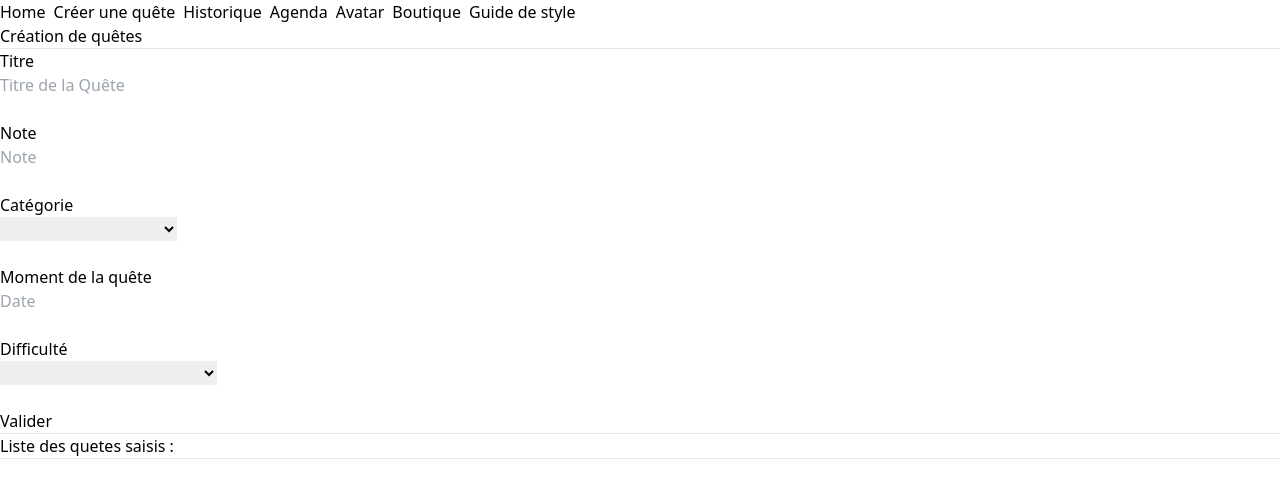
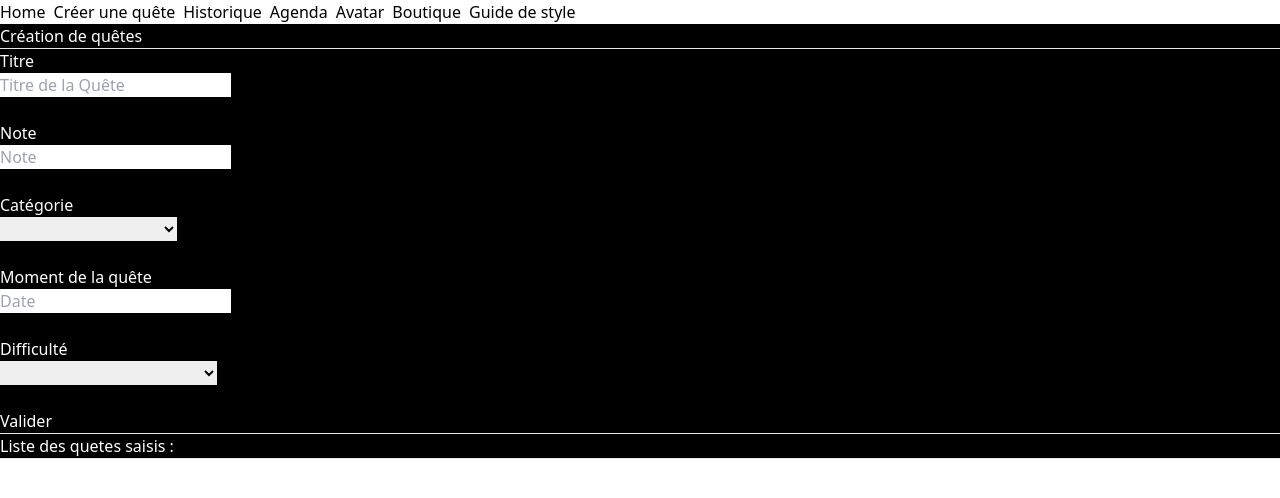
Before and after one commit to gros-eliot/Arquest-app, a Vue app: page /create_quest in a window 1280 px wide. Shown: the top 498 px of the page. Built offline with nearby package versions, Linux system fonts and the light colour scheme.

Commit message:
Couleur Création de quete

```diff
--- a/src/views/QuestCreateView.vue
+++ b/src/views/QuestCreateView.vue
@@ -1,12 +1,12 @@
 <template>
-  <div>
-    <div class="title center">Création de quêtes</div>
+  <div class="bg-black">
+    <div class="title center text-white">Création de quêtes</div>
     <hr />
     <div class="row">
       <form @submit.prevent="saisie" class="container">
         <div class="input-group">
           <div class="input-group-prepend">
-            <span class="input-group-text">Titre</span>
+            <span class="input-group-text text-white">Titre</span>
           </div>
           <input
             type="text"
@@ -19,7 +19,7 @@
 
         <div class="input-group">
           <div class="input-group-prepend">
-            <span class="input-group-text">Note</span>
+            <span class="input-group-text text-white">Note</span>
           </div>
           <input
             type="text"
@@ -32,7 +32,7 @@
 
         <div class="input-group">
           <div class="input-group-prepend">
-            <span class="input-group-text">Catégorie</span>
+            <span class="input-group-text text-white">Catégorie</span>
           </div>
           <select v-model="categorie">
             <option value="" disabled selected>Sélectionner un pays</option>
@@ -45,7 +45,7 @@
 
         <div class="input-group">
           <div class="input-group-prepend">
-            <span class="input-group-text">Moment de la quête</span>
+            <span class="input-group-text text-white">Moment de la quête</span>
           </div>
           <input
             type="text"
@@ -58,7 +58,7 @@
 
         <div class="input-group">
           <div class="input-group-prepend">
-            <span class="input-group-text">Difficulté</span>
+            <span class="input-group-text text-white">Difficulté</span>
           </div>
           <select v-model="difficile">
             <option value="" disabled selected>
@@ -71,17 +71,17 @@
         </div>
         <br />
 
-        <input type="submit" value="Valider" />
+        <input type="submit" value="Valider" class="text-white" />
       </form>
     </div>
     <hr />
 
     <div class="row">
       <ol>
-        <h4>Liste des quetes saisis :</h4>
-        <li v-for="quest in liste" :key="quest.id">
+        <h4 class="text-white">Liste des quetes saisis :</h4>
+        <li v-for="quest in liste" :key="quest.id" class="text-white">
           id: {{ quest.id }} - {{ quest.titre }} {{ quest.note }}
-          {{ quest.categorie }} {{ quest.date }}{{ quest.difficulte }}
+          {{ quest.categorie }} {{ quest.date }} {{ quest.difficulte }}
         </li>
       </ol>
     </div>
```
